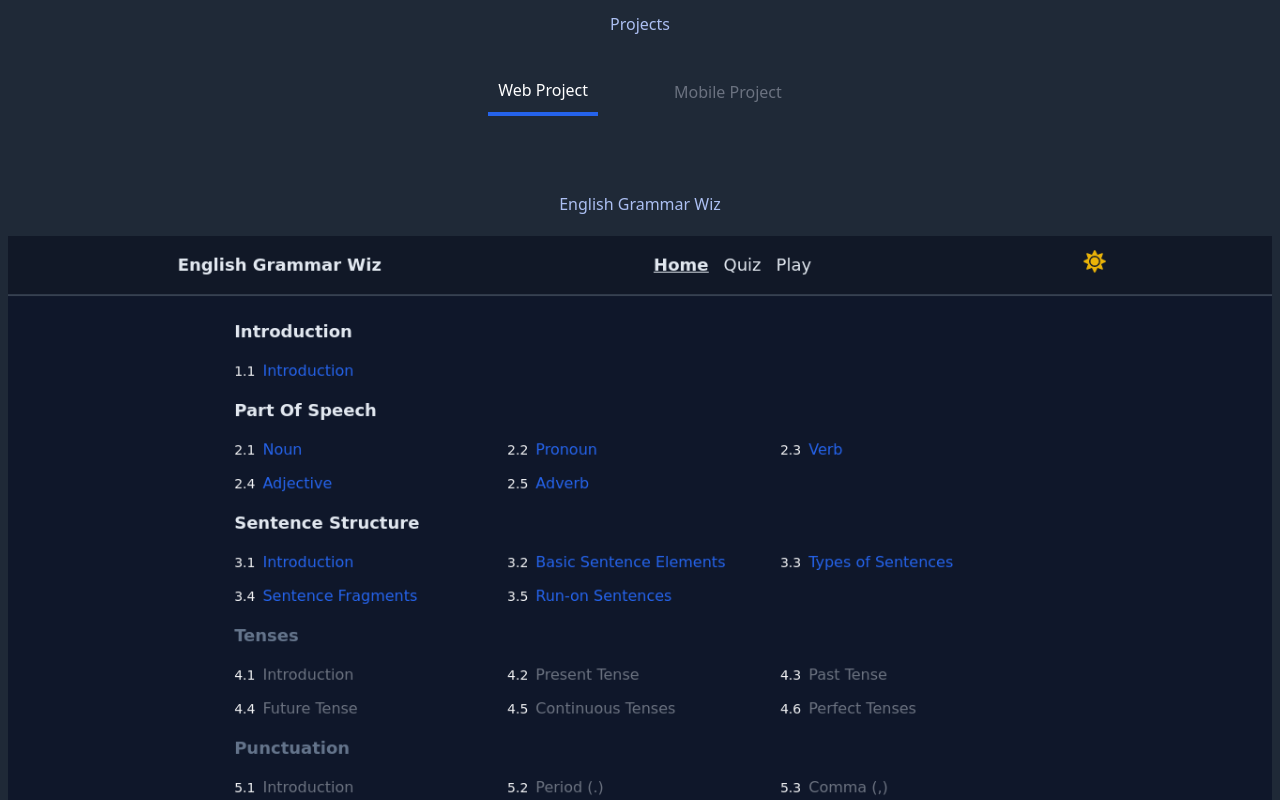
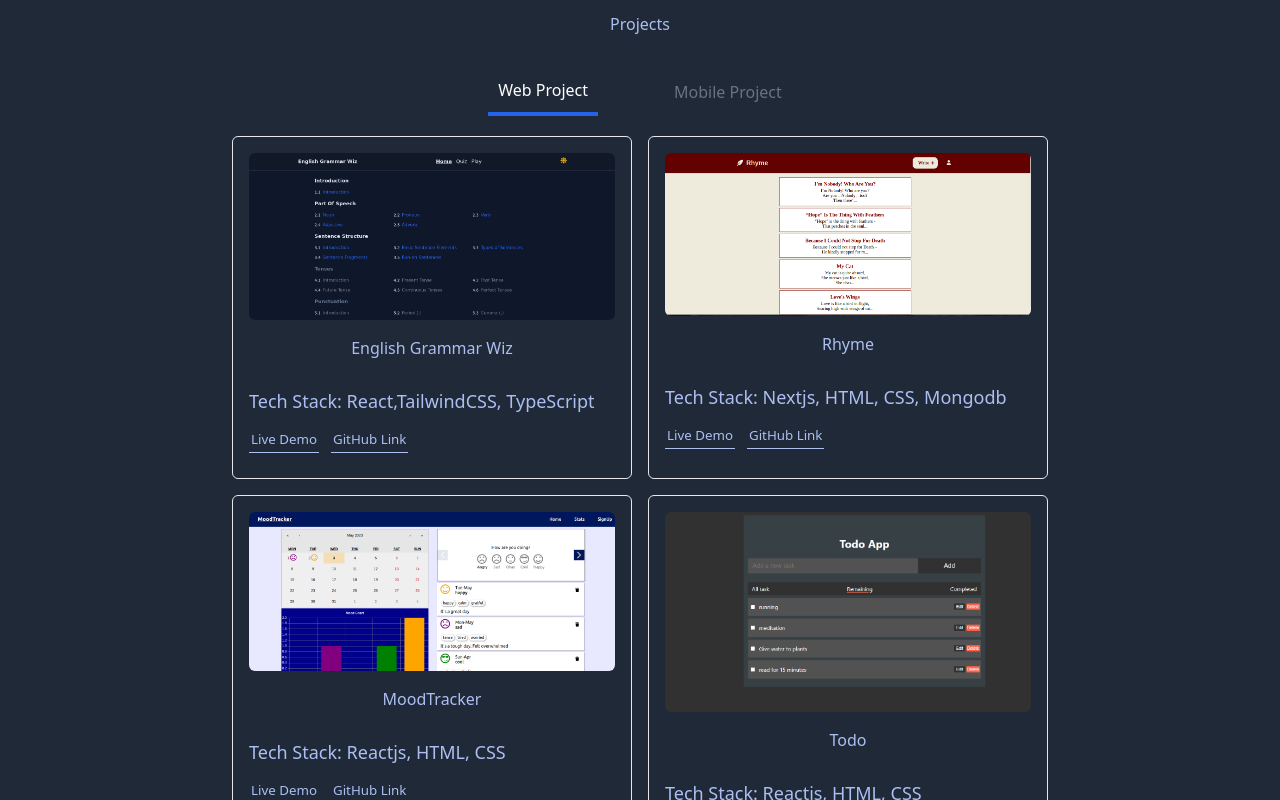
Before and after one commit to ajay020/portfolio, a Next.js app: page / in a window 1280 px wide. Shown: the part 1280-2080 px from the top of the page. Built offline with nearby package versions, Linux system fonts and the light colour scheme.

Commit message:
update project layout

```diff
--- a/src/components/Project.tsx
+++ b/src/components/Project.tsx
@@ -18,17 +18,19 @@ export default function Project({
   githubLink,
 }: Props) {
   return (
-    <section className={styles.project}>
-      <h3 className="my-4 m-4">{title}</h3>
-      <div className={styles.wrapper}>
+    <section className={`border w-[400px] rounded-md p-4`}>
+      <div className=" rounded-md">
         <Image
-          className=" w-full h-auto"
+          className="w-full rounded-md"
           src={`/${src}`}
-          width={0}
-          height={0}
+          width={280}
+          height={400}
           sizes="100vw"
           alt="picture"
         />
+        <div className={styles.wrapper}>
+          <h3 className="my-4 m-4 text-left">{title}</h3>
+
           <div className={styles.project_des}>
             <p>Tech Stack: {description}</p>
             <button>
@@ -43,6 +45,7 @@ export default function Project({
             </button>
           </div>
         </div>
+      </div>
     </section>
   );
 }
--- a/src/components/ProjectList.tsx
+++ b/src/components/ProjectList.tsx
@@ -5,7 +5,12 @@ import { projectData } from "../util/data";
 
 export default function ProjectList() {
   return (
-    <div className={styles.project_list}>
+    <div
+      className={`flex
+      flex-wrap  gap-4  sm:w-[500px]
+    justify-center
+      md:w-[900px] m-auto`}
+    >
       {/* <h2>Web Projects</h2> */}
       {projectData.map((p) => (
         <Project
--- a/src/styles/Project.module.css
+++ b/src/styles/Project.module.css
@@ -1,15 +1,10 @@
 .project {
-  width: 100%;
+  width: 450px;
   display: flex;
   flex-direction: column;
   align-items: center;
   margin: 20px auto;
-}
-
-.project h3 {
-  text-align: center;
-  padding: 4px;
-  border-bottom: 1px solid ver(--color_green);
+  border: 1px solid white;
 }
 
 .wrapper {
--- a/src/styles/ProjectList.module.css
+++ b/src/styles/ProjectList.module.css
@@ -1,9 +1,9 @@
 .project_list {
   background-color: var(--color_black);
   width: 100%;
-  /* margin: 2px auto; */
+  margin: 2px auto;
   padding: 1rem 0.5rem;
-  /* background-color: "red"; */
+  background-color: "red";
 }
 
 .project_list h2 {
```
Lines whose indentation alone changed are shown as unchanged.
